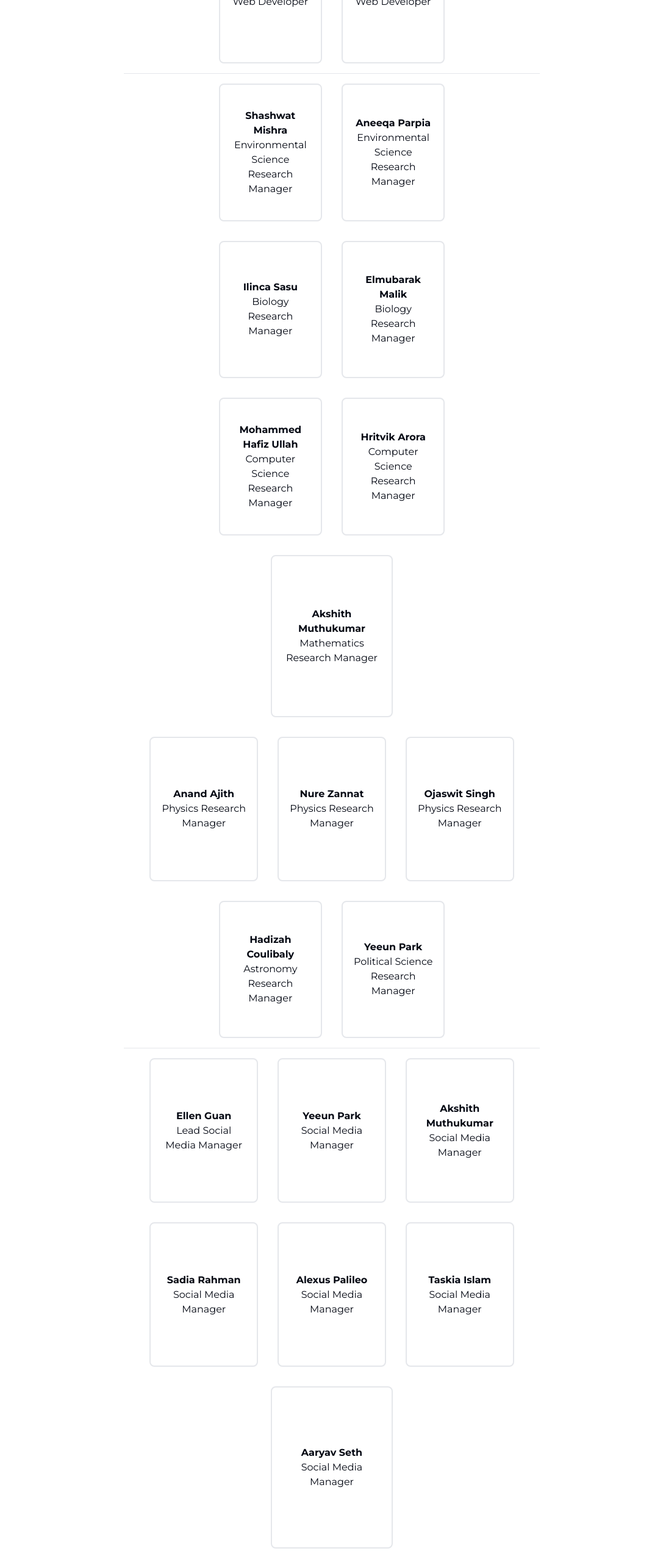
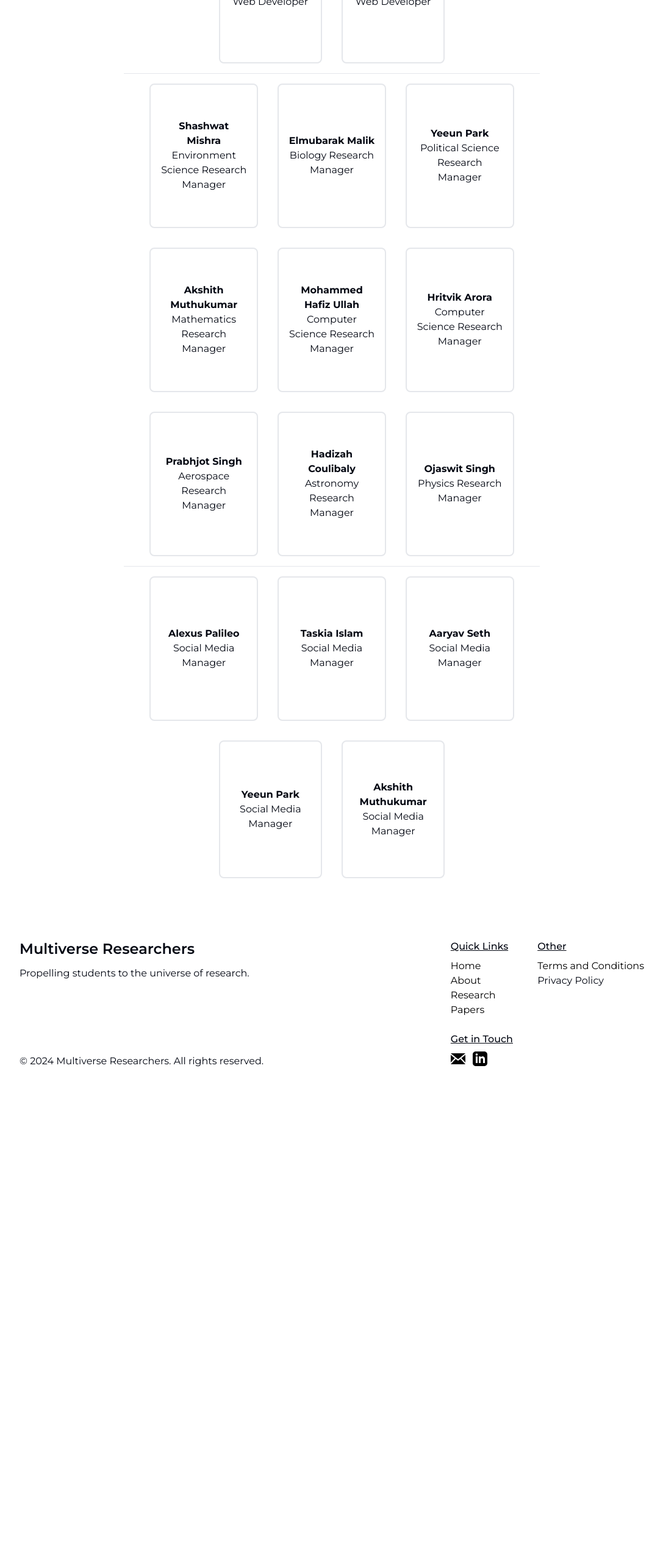
Before and after one commit to multiverseresearchers/multiverse-researchers, a React (Vite) app: page /about in a window 1280 px wide. Shown: the part 1000-3566 px from the top of the page at 61% size, without its empty margins (96-1183 px from the left). After the commit the page ends 2828 px from the top, so only its background shows below. Built offline with nearby package versions, Linux system fonts and the light colour scheme.

Commit message:
about page + workshops update

```diff
--- a/src/components/about/About.tsx
+++ b/src/components/about/About.tsx
@@ -62,34 +62,27 @@ const About = () => {
 					</div>
                     <hr className='md:w-2/3 m-auto' />
 
-                    <div className='flex flex-col md:w-7/12 m-auto justify-center md:flex-row gap-8 py-4'>
-                        <div className='md:w-1/6'></div>
+					<div className='flex flex-col md:w-7/12 m-auto justify-center md:flex-row gap-8 py-4'>
 						<div className='md:w-1/3 aspect-[3/4] flex flex-col justify-center rounded-lg p-4 border-2'>
 							<p className='font-bold'>Shashwat Mishra</p>
-							<p>Environmental Science Research Manager</p>
-						</div>
-						<div className='md:w-1/3 aspect-[3/4] flex flex-col justify-center rounded-lg p-4 border-2'>
-							<p className='font-bold'>Aneeqa Parpia</p>
-							<p>Environmental Science Research Manager</p>
-						</div>
-                        <div className='md:w-1/6'></div>
-					</div>
-
-                    <div className='flex flex-col md:w-7/12 m-auto justify-center md:flex-row gap-8 py-4'>
-                        <div className='md:w-1/6'></div>
-						<div className='md:w-1/3 aspect-[3/4] flex flex-col justify-center rounded-lg p-4 border-2'>
-							<p className='font-bold'>Ilinca Sasu</p>
-							<p>Biology Research Manager</p>
+							<p>Environment Science Research Manager</p>
 						</div>
 						<div className='md:w-1/3 aspect-[3/4] flex flex-col justify-center rounded-lg p-4 border-2'>
 							<p className='font-bold'>Elmubarak Malik</p>
 							<p>Biology Research Manager</p>
 						</div>
-                        <div className='md:w-1/6'></div>
+						<div className='md:w-1/3 aspect-[3/4] flex flex-col justify-center rounded-lg p-4 border-2'>
+							<p className='font-bold'>Yeeun Park</p>
+							<p>Political Science Research Manager</p>
+						</div>
 					</div>
 
-                    <div className='flex flex-col md:w-7/12 m-auto justify-center md:flex-row gap-8 py-4'>
-                        <div className='md:w-1/6'></div>
+
+					<div className='flex flex-col md:w-7/12 m-auto justify-center md:flex-row gap-8 py-4'>
+						<div className='md:w-1/3 aspect-[3/4] flex flex-col justify-center rounded-lg p-4 border-2'>
+							<p className='font-bold'>Akshith Muthukumar</p>
+							<p>Mathematics Research Manager</p>
+						</div>
 						<div className='md:w-1/3 aspect-[3/4] flex flex-col justify-center rounded-lg p-4 border-2'>
 							<p className='font-bold'>Mohammed Hafiz Ullah</p>
 							<p>Computer Science Research Manager</p>
@@ -98,53 +91,42 @@ const About = () => {
 							<p className='font-bold'>Hritvik Arora</p>
 							<p>Computer Science Research Manager</p>
 						</div>
-                        <div className='md:w-1/6'></div>
 					</div>
 
-                    <div className='flex flex-col md:w-7/12 m-auto justify-center md:flex-row gap-8 py-4'>
-                        <div className='md:w-1/6'></div>
+					<div className='flex flex-col md:w-7/12 m-auto justify-center md:flex-row gap-8 py-4'>
 						<div className='md:w-1/3 aspect-[3/4] flex flex-col justify-center rounded-lg p-4 border-2'>
-							<p className='font-bold'>Akshith Muthukumar</p>
-							<p>Mathematics Research Manager</p>
-						</div>
-                        <div className='md:w-1/6'></div>
-					</div>
-
-                    <div className='flex flex-col md:w-7/12 m-auto justify-center md:flex-row gap-8 py-4'>
-						<div className='md:w-1/3 aspect-[3/4] flex flex-col justify-center rounded-lg p-4 border-2'>
-							<p className='font-bold'>Anand Ajith</p>
-							<p>Physics Research Manager</p>
+							<p className='font-bold'>Prabhjot Singh</p>
+							<p>Aerospace Research Manager</p>
 						</div>
 						<div className='md:w-1/3 aspect-[3/4] flex flex-col justify-center rounded-lg p-4 border-2'>
-							<p className='font-bold'>Nure Zannat</p>
-							<p>Physics Research Manager</p>
+							<p className='font-bold'>Hadizah Coulibaly</p>
+							<p>Astronomy Research Manager</p>
 						</div>
 						<div className='md:w-1/3 aspect-[3/4] flex flex-col justify-center rounded-lg p-4 border-2'>
 							<p className='font-bold'>Ojaswit Singh</p>
 							<p>Physics Research Manager</p>
 						</div>
 					</div>
-
-					<div className='flex flex-col md:w-7/12 m-auto justify-center md:flex-row gap-8 py-4'>
-                        <div className='md:w-1/6'></div>
-						<div className='md:w-1/3 aspect-[3/4] flex flex-col justify-center rounded-lg p-4 border-2'>
-							<p className='font-bold'>Hadizah Coulibaly</p>
-							<p>Astronomy Research Manager</p>
-						</div>
-						<div className='md:w-1/3 aspect-[3/4] flex flex-col justify-center rounded-lg p-4 border-2'>
-							<p className='font-bold'>Yeeun Park</p>
-							<p>Political Science Research Manager</p>
-						</div>
-                        <div className='md:w-1/6'></div>
-					</div>
                     <hr className='md:w-2/3 m-auto' />
 
 
-                    <div className='flex flex-col md:w-7/12 m-auto justify-center md:flex-row gap-8 py-4'>
+					<div className='flex flex-col md:w-7/12 m-auto justify-center md:flex-row gap-8 py-4'>
 						<div className='md:w-1/3 aspect-[3/4] flex flex-col justify-center rounded-lg p-4 border-2'>
-							<p className='font-bold'>Ellen Guan</p>
-							<p>Lead Social Media Manager</p>
+							<p className='font-bold'>Alexus Palileo</p>
+							<p>Social Media Manager</p>
 						</div>
+						<div className='md:w-1/3 aspect-[3/4] flex flex-col justify-center rounded-lg p-4 border-2'>
+							<p className='font-bold'>Taskia Islam</p>
+							<p>Social Media Manager</p>
+						</div>
+						<div className='md:w-1/3 aspect-[3/4] flex flex-col justify-center rounded-lg p-4 border-2'>
+							<p className='font-bold'>Aaryav Seth</p>
+							<p>Social Media Manager</p>
+						</div>
+					</div>
+
+					<div className='flex flex-col md:w-7/12 m-auto justify-center md:flex-row gap-8 py-4'>
+						<div className='md:w-1/6'></div>
 						<div className='md:w-1/3 aspect-[3/4] flex flex-col justify-center rounded-lg p-4 border-2'>
 							<p className='font-bold'>Yeeun Park</p>
 							<p>Social Media Manager</p>
@@ -153,29 +135,9 @@ const About = () => {
 							<p className='font-bold'>Akshith Muthukumar</p>
 							<p>Social Media Manager</p>
 						</div>
+						<div className='md:w-1/6'></div>
 					</div>
-                    <div className='flex flex-col md:w-7/12 m-auto justify-center md:flex-row gap-8 py-4'>
-						<div className='md:w-1/3 aspect-[3/4] flex flex-col justify-center rounded-lg p-4 border-2'>
-							<p className='font-bold'>Sadia Rahman</p>
-							<p>Social Media Manager</p>
-						</div>
-						<div className='md:w-1/3 aspect-[3/4] flex flex-col justify-center rounded-lg p-4 border-2'>
-							<p className='font-bold'>Alexus Palileo</p>
-							<p>Social Media Manager</p>
-						</div>
-						<div className='md:w-1/3 aspect-[3/4] flex flex-col justify-center rounded-lg p-4 border-2'>
-							<p className='font-bold'>Taskia Islam</p>
-							<p>Social Media Manager</p>
-						</div>
-					</div>
-					<div className='flex flex-col md:w-7/12 m-auto justify-center md:flex-row gap-8 py-4'>
-                        <div className='md:w-1/6'></div>
-						<div className='md:w-1/3 aspect-[3/4] flex flex-col justify-center rounded-lg p-4 border-2'>
-							<p className='font-bold'>Aaryav Seth</p>
-							<p>Social Media Manager</p>
-						</div>
-                        <div className='md:w-1/6'></div>
-					</div>
+
 				</div>
 				{/* <div className="p-8 w-fit">
 
--- a/src/components/programs/Workshops.tsx
+++ b/src/components/programs/Workshops.tsx
@@ -62,7 +62,7 @@ const Workshops = () => {
             icon={<FaQuestionCircle className="text-5xl ml-auto mb-4" />}
             desc=""
             color="blue"
-            members="15"
+            members="35"
           />
 
         </div>
```
Also changed, not shown: 1 other file (tests, documents, lock files or other folders).
